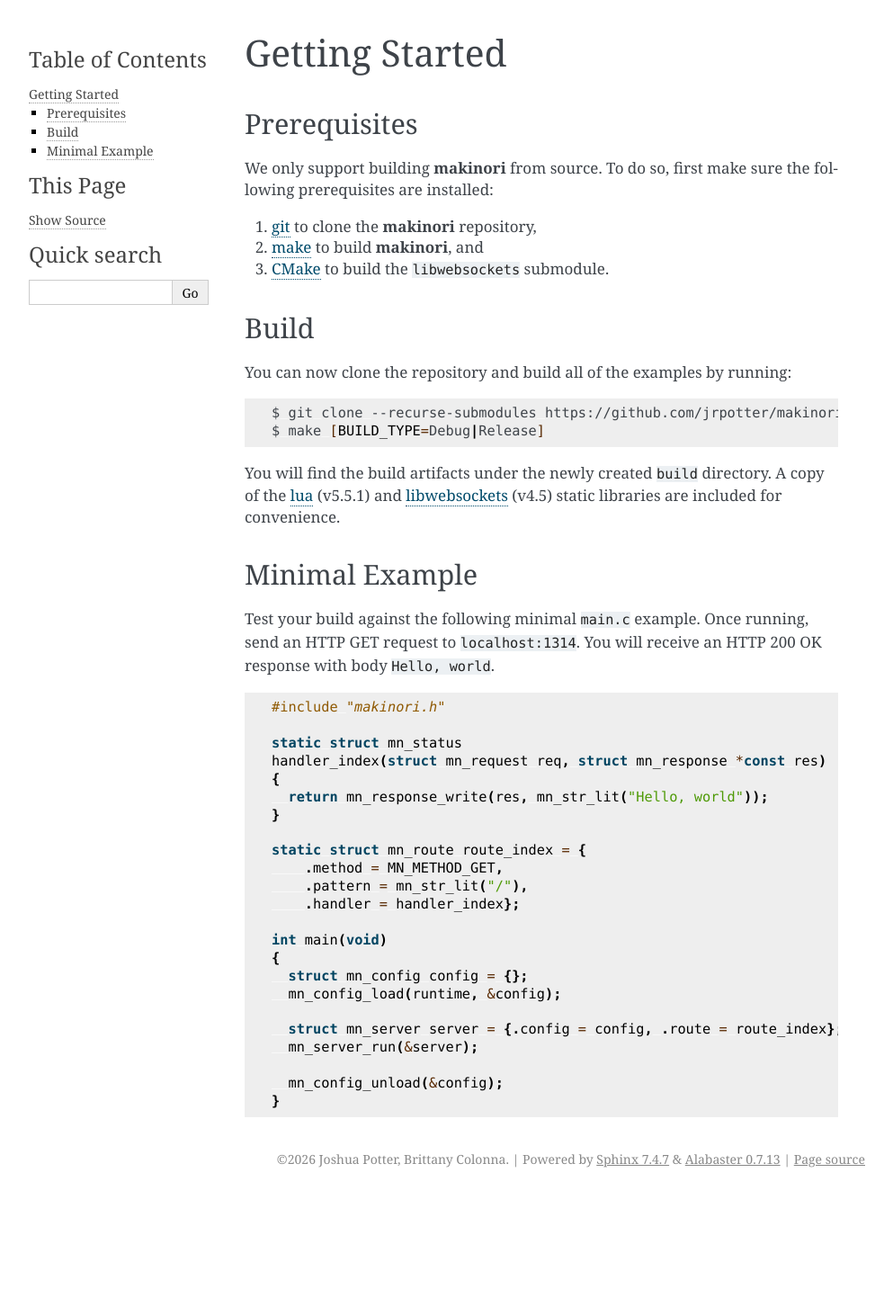
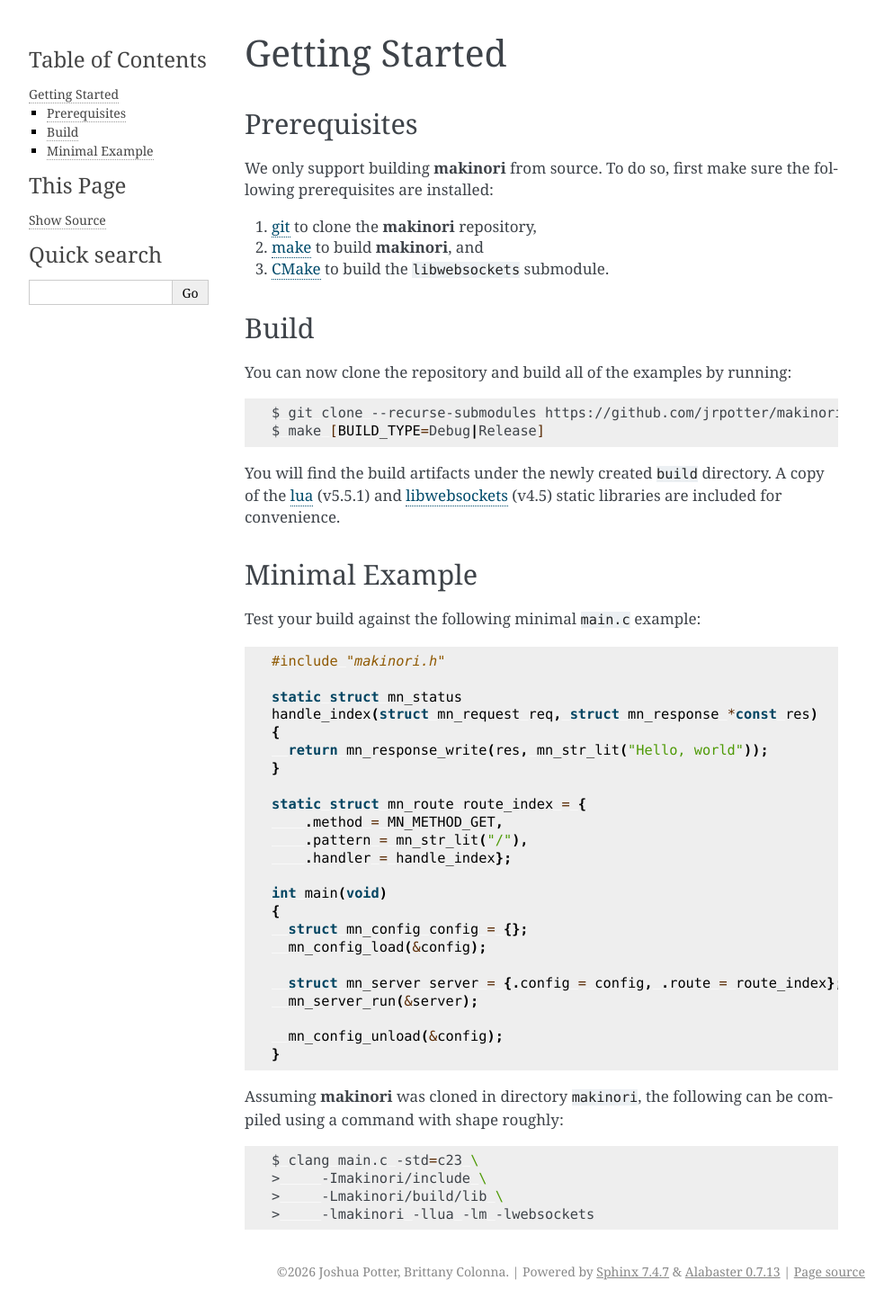
Before and after one commit to jrpotter/makinori, a Sphinx documentation site: the page built from docs/intro.rst, in a window 1280 px wide. Shown: the whole page at 90% size, without its empty margins (148-1141 px from the left). Built offline with Sphinx 7.4.7, drawn with Linux system fonts in a browser that asks for light colours; before the commit the page ends 1328 px from its top, so only the background shows below that.

```diff
--- a/docs/intro.rst
+++ b/docs/intro.rst
@@ -29,16 +29,14 @@
 Minimal Example
 ---------------
 
-Test your build against the following minimal ``main.c`` example. Once running,
-send an HTTP GET request to ``localhost:1314``. You will receive an HTTP 200 OK
-response with body ``Hello, world``.
+Test your build against the following minimal ``main.c`` example:
 
 .. code-block:: c
 
    #include "makinori.h"
 
    static struct mn_status
-   handler_index(struct mn_request req, struct mn_response *const res)
+   handle_index(struct mn_request req, struct mn_response *const res)
    {
      return mn_response_write(res, mn_str_lit("Hello, world"));
    }
@@ -46,15 +44,25 @@
    static struct mn_route route_index = {
        .method = MN_METHOD_GET,
        .pattern = mn_str_lit("/"),
-       .handler = handler_index};
+       .handler = handle_index};
 
    int main(void)
    {
      struct mn_config config = {};
-     mn_config_load(runtime, &config);
+     mn_config_load(&config);
 
      struct mn_server server = {.config = config, .route = route_index};
      mn_server_run(&server);
 
      mn_config_unload(&config);
    }
+
+Assuming **makinori** was cloned in directory ``makinori``, the following can be
+compiled using a command with shape roughly:
+
+.. code-block:: sh
+
+   $ clang main.c -std=c23 \
+   >     -Imakinori/include \
+   >     -Lmakinori/build/lib \
+   >     -lmakinori -llua -lm -lwebsockets
```
Also changed, not shown: 1 other file.
